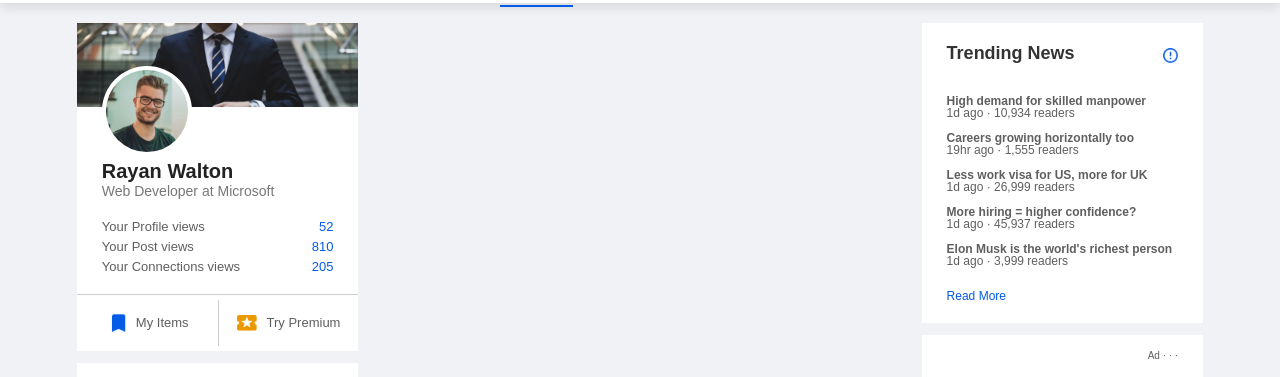
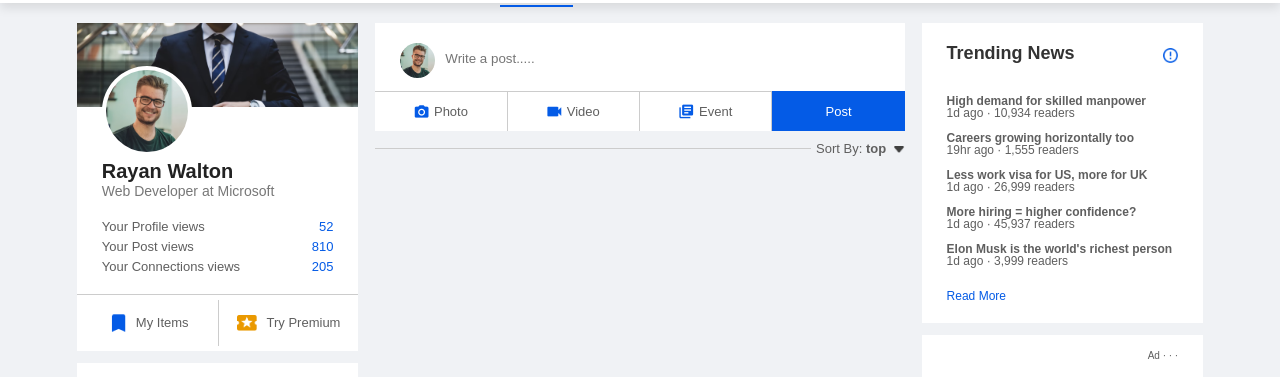
Before and after one commit to thmmahendra/NepIn, a plain HTML site: page index.html in a window 1280 px wide. Shown: the part 49-426 px from the top of the page. Drawn offline with Linux system fonts and the light colour scheme.

Commit message:
Initial Comments

```diff
--- a/index.html
+++ b/index.html
@@ -83,7 +83,24 @@
         </div>
     </div>
     <!--------- main-content -------------->
-    <div class="main-content"></div>
+    <div class="main-content">
+        <div class="create-post">
+            <div class="create-post-input">
+                <img src="images/user-1.png">
+                <textarea rows="2" placeholder="Write a post....."></textarea>
+            </div>
+            <div class="create-post-links">
+                <li><img src="images/photo.png">Photo</li>
+                <li><img src="images/video.png">Video</li>
+                <li><img src="images/event.png">Event</li>
+                <li>Post</li>
+            </div>
+        </div>
+        <div class="sort-by">
+            <hr>
+            <p>Sort By: <span>top <img src="images/down-arrow.png"></span></p>
+        </div>
+    </div>
     <!---------- right-sidebar ------------->
     <div class="right-sidebar">
         <div class="sidebar-news">
--- a/style.css
+++ b/style.css
@@ -354,3 +354,90 @@ a {
 .main-content {
     flex-basis: 47%;
 }
+
+.create-post {
+    background: #fff;
+}
+
+.create-post-input {
+    padding: 20px 25px 10px;
+    display: flex;
+    align-items: flex-start;
+}
+
+.create-post-input img {
+    width: 35px;
+    border-radius: 50%;
+    margin-right: 10px;
+}
+
+.create-post-input textarea {
+    width: 100%;
+    border: 0;
+    outline: 0;
+    resize: none;
+    background: transparent;
+    margin-top: 8px;
+}
+
+::placeholder {
+    font-weight: 500;
+}
+
+.create-post-links {
+    display: flex;
+    align-items: flex-start;
+}
+
+.create-post-links li {
+    list-style: none;
+    border-top: 1px solid #ccc;
+    border-right: 1px solid #ccc;
+    flex-basis: 25%;
+    height: 40px;
+    font-size: 13px;
+    display: flex;
+    align-items: center;
+    justify-content: center;
+    cursor: pointer;
+}
+
+.create-post-links li img {
+    width: 15px;
+    margin-right: 5px;
+}
+
+.create-post-links li:last-child {
+    background: #045be6;
+    color: #fff;
+    border-top: 0;
+    border-right: 0;
+}
+
+.sort-by {
+    display: flex;
+    align-items: center;
+    margin: 10px 0;
+}
+
+.sort-by hr {
+    flex: 1;
+    border: 0;
+    height: 1px;
+    background: #ccc;
+}
+
+.sort-by p {
+    font-size: 13px;
+    padding-left: 5px;
+}
+
+.sort-by p span {
+    font-weight: 600;
+    cursor: pointer;
+}
+
+.sort-by p span img {
+    width: 12px;
+    margin-left: 3px;
+}
```
